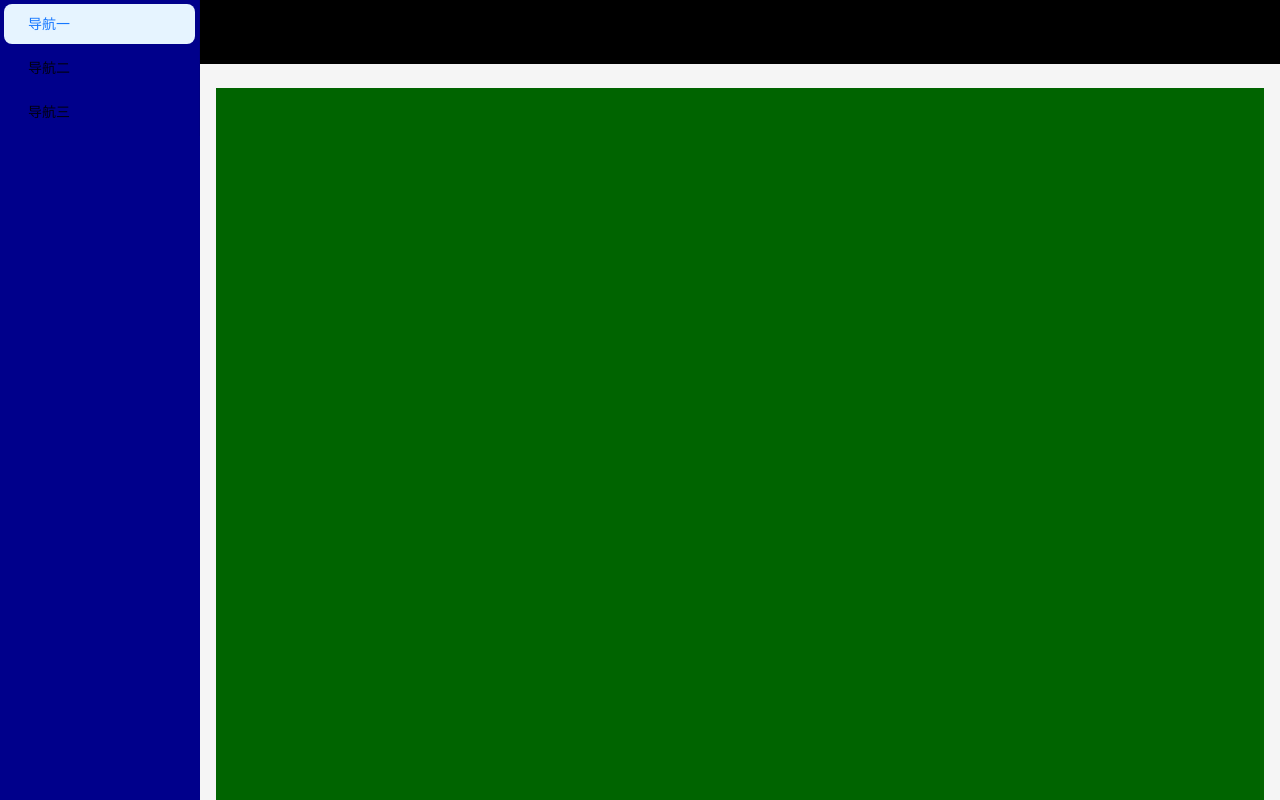
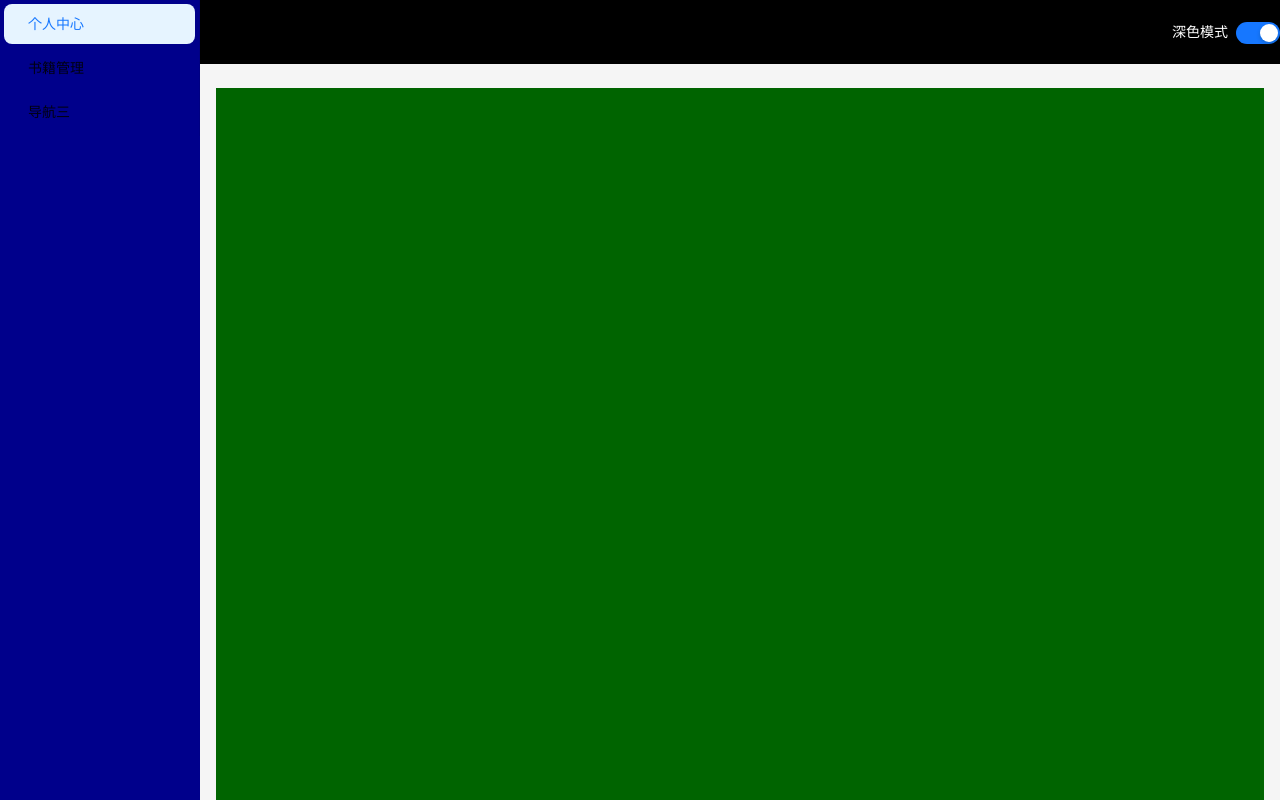
Before and after one commit to Lucius-Pan/E-book_management_system_React, a React (Create React App) app in the folder app/: page /home in a window 1280 px wide. Built offline with nearby package versions, Linux system fonts and the light colour scheme.

Commit message:
新增light和dark模式的切换

```diff
--- a/app/package.json
+++ b/app/package.json
@@ -3,7 +3,7 @@
   "version": "0.1.0",
   "private": true,
   "dependencies": {
-    "@ant-design/icons": "^5.2.6",
+    "@ant-design/icons": "^5.3.0",
     "@testing-library/jest-dom": "^5.17.0",
     "@testing-library/react": "^13.4.0",
     "@testing-library/user-event": "^13.5.0",
--- a/app/src/pages/Home.jsx
+++ b/app/src/pages/Home.jsx
@@ -1,32 +1,66 @@
 import React, {useEffect, useState} from 'react';
-import {LaptopOutlined, NotificationOutlined, UserOutlined} from '@ant-design/icons';
-import {Breadcrumb, Layout, Menu, theme} from 'antd';
+import {LaptopOutlined, MoonFilled, MoonOutlined, NotificationOutlined, UserOutlined} from '@ant-design/icons';
+import {Breadcrumb, Layout, Menu, Space, Switch, theme} from 'antd';
 import Title from "antd/es/skeleton/Title";
 
 const {Header, Content, Sider} = Layout;
 
 const Home = () => {
-    const [themeStyle, setThemeStyle] = useState(["","", ""]);
+    // const [themeStyle, setThemeStyle] = useState(["","", ""]);
+    const [themeStyle, setThemeStyle] = useState({
+        Sider : "",
+        Header : "",
+        Content : ""
+    });
+    const [isLightMode, setIsLightMode] = useState(true)
     useEffect(() => {
         console.log("home")
         let date = new Date();
         console.log(date.getHours());
         if (date.getHours() > 6 && date.getHours() < 18) {
-            setThemeStyle(["skyBlue", "white", "green"])
+            setThemeStyle(
+                {
+                    Sider : "skyBlue",
+                    Header : "white",
+                    Content : "green"
+                }
+                )
+            setIsLightMode(true)
         }else {
-            setThemeStyle(["darkBlue", "black", "darkGreen"])
+            setThemeStyle({
+                Sider : "darkBlue",
+                Header : "black",
+                Content : "darkGreen"
+            })
+            setIsLightMode(false)
         }
     }, []);
+    useEffect(() => {
+        if (isLightMode) {
+            setThemeStyle({
+                Sider : "skyBlue",
+                Header : "white",
+                Content : "green"
+            })
+        }
+        else {
+            setThemeStyle({
+                Sider : "darkBlue",
+                Header : "black",
+                Content : "darkGreen"
+            })
+        }
+    },[isLightMode])
     return (
        <> <Layout style={{ minHeight: '100vh' }}>
-           <Sider trigger={null} collapsible style={{backgroundColor : themeStyle[0]}} >
+           <Sider trigger={null} collapsible style={{backgroundColor : themeStyle.Sider}} >
                <div className="logo" />
-               <Menu style={{backgroundColor : themeStyle[0]}} mode="inline" defaultSelectedKeys={['1']}>
+               <Menu style={{backgroundColor : themeStyle.Sider}} mode="inline" defaultSelectedKeys={['1']}>
                    <Menu.Item key="1">
-                       导航一
+                       个人中心
                    </Menu.Item>
                    <Menu.Item key="2">
-                       导航二
+                       书籍管理
                    </Menu.Item>
                    <Menu.Item key="3">
                        导航三
@@ -35,13 +69,16 @@ const Home = () => {
            </Sider>
 
            <Layout className="site-layout">
-               <Header  className="site-layout-background" style={{ padding: 0 ,backgroundColor : themeStyle[1]}}>
-                   <div>
-                       <Title>123</Title>
+               <Header  className="site-layout-background" style={{ padding: 0 ,backgroundColor : themeStyle.Header}}>
+                   <div style={{float : 'right'}}>
+
+                       <Space>{isLightMode ? <span>亮色模式</span> : <span style={{color : '#FFFFFF' }}>深色模式</span>}<Switch onChange={()=> {
+                           setIsLightMode(!isLightMode)
+                       }} defaultChecked={isLightMode}></Switch></Space>
                    </div>
                </Header>
 
-               <Content style={{ margin: '24px 16px 0', overflow: 'initial' , backgroundColor : themeStyle[2] }}>
+               <Content style={{ margin: '24px 16px 0', overflow: 'initial' , backgroundColor : themeStyle.Content}}>
                    <div className="site-layout-background" style={{ padding: 24, minHeight: 360 }}>
                        {/*特别感谢：测试者SFW*/}
                    </div>
```
Also changed, not shown: 1 other file (tests, documents, lock files or other folders).
